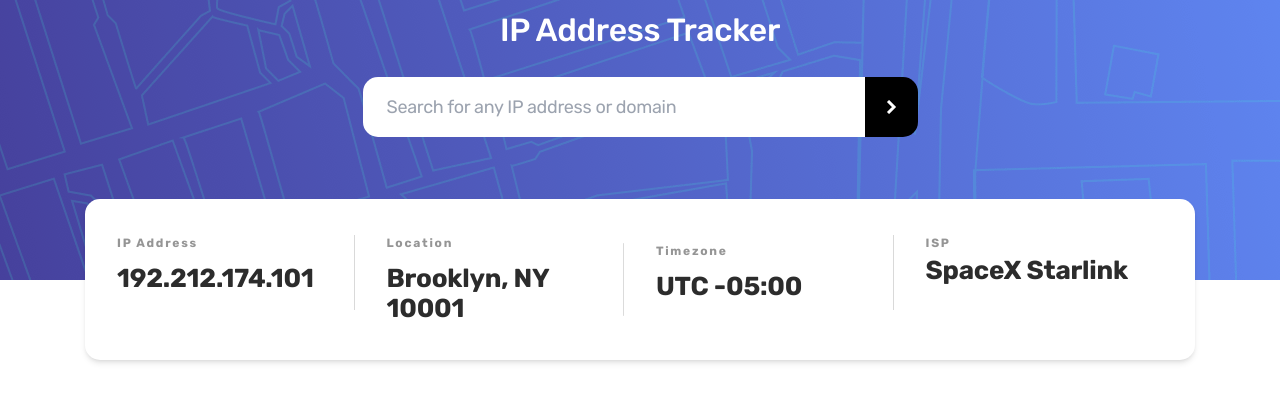
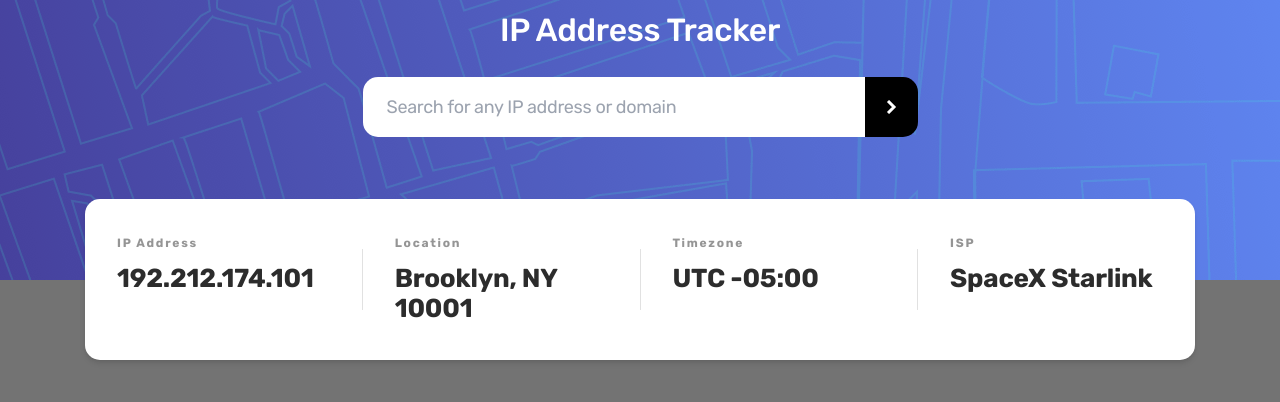
Before and after one commit to Mikoyzskie/fm-ip-address, a Next.js app: page / in a window 1280 px wide. Shown: the top 402 px of the page. Built offline with nearby package versions, Linux system fonts and the light colour scheme.

Commit message:
fix spacing for ip details

```diff
--- a/src/app/page.tsx
+++ b/src/app/page.tsx
@@ -2,7 +2,8 @@ import Image from "next/image";
 
 export default function Home() {
   return (
-    <main>
+    <div className="flex flex-col min-h-screen">
+      <section>
         <div className="relative">
           <Image
             src={"/pattern-bg-desktop.png"}
@@ -23,42 +24,39 @@ export default function Home() {
                 <svg xmlns="http://www.w3.org/2000/svg" width="11" height="14"><path fill="none" stroke="#FFF" strokeWidth="3" d="M2 1l6 6-6 6" /></svg>
               </button>
             </div>
-          <div className="max-w-[1110px] relative -bottom-1/4 w-full bg-white shadow-md rounded-[15px] px-8 py-9 grid grid-cols-4 gap-8 items-start">
-            <div className="flex justify-between items-start">
-              <div className="flex flex-col items-start gap-[13px]">
+            <div className="max-w-[1110px] relative -bottom-1/4 w-full bg-white shadow-md rounded-[15px] px-8 py-9 flex gap-8 justify-center">
+              <div className="flex flex-col items-start gap-[13px] basis-full">
                 <p className="tracking-[1.75px] text-xs font-bold text-[rgba(44,44,44,0.5)]">IP Address</p>
-                <h2 className="text-[#2C2C2C] text-[26px] leading-[30px] font-bold -tracking-[0.23px]">192.212.174.101</h2>
+                <h2 className="text-[#2C2C2C] text-[26px] leading-[30px] font-bold -tracking-[0.23px] ">192.212.174.101</h2>
               </div>
-              <svg width="1" height="75" viewBox="0 0 1 75" fill="none" xmlns="http://www.w3.org/2000/svg">
+              <svg className="self-center basis-1" width="1" height="75" viewBox="0 0 1 75" fill="none" xmlns="http://www.w3.org/2000/svg">
                 <rect opacity="0.15" width="1" height="75" fill="black" />
               </svg>
+              <div className="flex flex-col items-start gap-[13px] basis-full">
+                <p className="tracking-[1.75px] text-xs font-bold text-[rgba(44,44,44,0.5)]">Location</p>
+                <h2 className="text-[#2C2C2C] text-[26px] leading-[30px] font-bold -tracking-[0.23px] ">Brooklyn, NY 10001</h2>
               </div>
-            <div className="flex justify-between items-center">
-              <div className="flex flex-col items-start gap-[13px]">
-                <p className="tracking-[1.75px] text-xs font-bold text-[rgba(44,44,44,0.5)]">Location</p>
-                <h2 className="text-[#2C2C2C] text-[26px] leading-[30px] font-bold -tracking-[0.23px]">Brooklyn, NY 10001</h2>
-              </div>
-              <svg width="1" height="75" viewBox="0 0 1 75" fill="none" xmlns="http://www.w3.org/2000/svg">
+              <svg className="self-center basis-1" width="1" height="75" viewBox="0 0 1 75" fill="none" xmlns="http://www.w3.org/2000/svg">
                 <rect opacity="0.15" width="1" height="75" fill="black" />
               </svg>
+              <div className="flex flex-col items-start gap-[13px] basis-full">
+                <p className="tracking-[1.75px] text-xs font-bold text-[rgba(44,44,44,0.5)]">Timezone</p>
+                <h2 className="text-[#2C2C2C] text-[26px] leading-[30px] font-bold -tracking-[0.23px] ">UTC -05:00</h2>
               </div>
-            <div className="flex justify-between items-center">
-              <div className="flex flex-col items-start gap-[13px]">
-                <p className="tracking-[1.75px] text-xs font-bold text-[rgba(44,44,44,0.5)]">Timezone</p>
-                <h2 className="text-[#2C2C2C] text-[26px] leading-[30px] font-bold -tracking-[0.23px]">UTC -05:00</h2>
-              </div>
-              <svg width="1" height="75" viewBox="0 0 1 75" fill="none" xmlns="http://www.w3.org/2000/svg">
+              <svg className="self-center basis-1" width="1" height="75" viewBox="0 0 1 75" fill="none" xmlns="http://www.w3.org/2000/svg">
                 <rect opacity="0.15" width="1" height="75" fill="black" />
               </svg>
-            </div>
-            <div className="flex flex-col items-start">
+              <div className="flex flex-col items-start gap-[13px] basis-full">
                 <p className="tracking-[1.75px] text-xs font-bold text-[rgba(44,44,44,0.5)]">ISP</p>
-              <h2 className="text-[#2C2C2C] text-[26px] font-bold -tracking-[0.23px]">SpaceX Starlink</h2>
-            </div>
-
+                <h2 className="text-[#2C2C2C] text-[26px] leading-[30px] font-bold -tracking-[0.23px] ">SpaceX Starlink</h2>
               </div>
             </div>
           </div>
-    </main>
+        </div>
+      </section>
+      <section className="grow bg-neutral-500 h-full">
+
+      </section>
+    </div>
   );
 }
```
Lines whose indentation alone changed are shown as unchanged.
